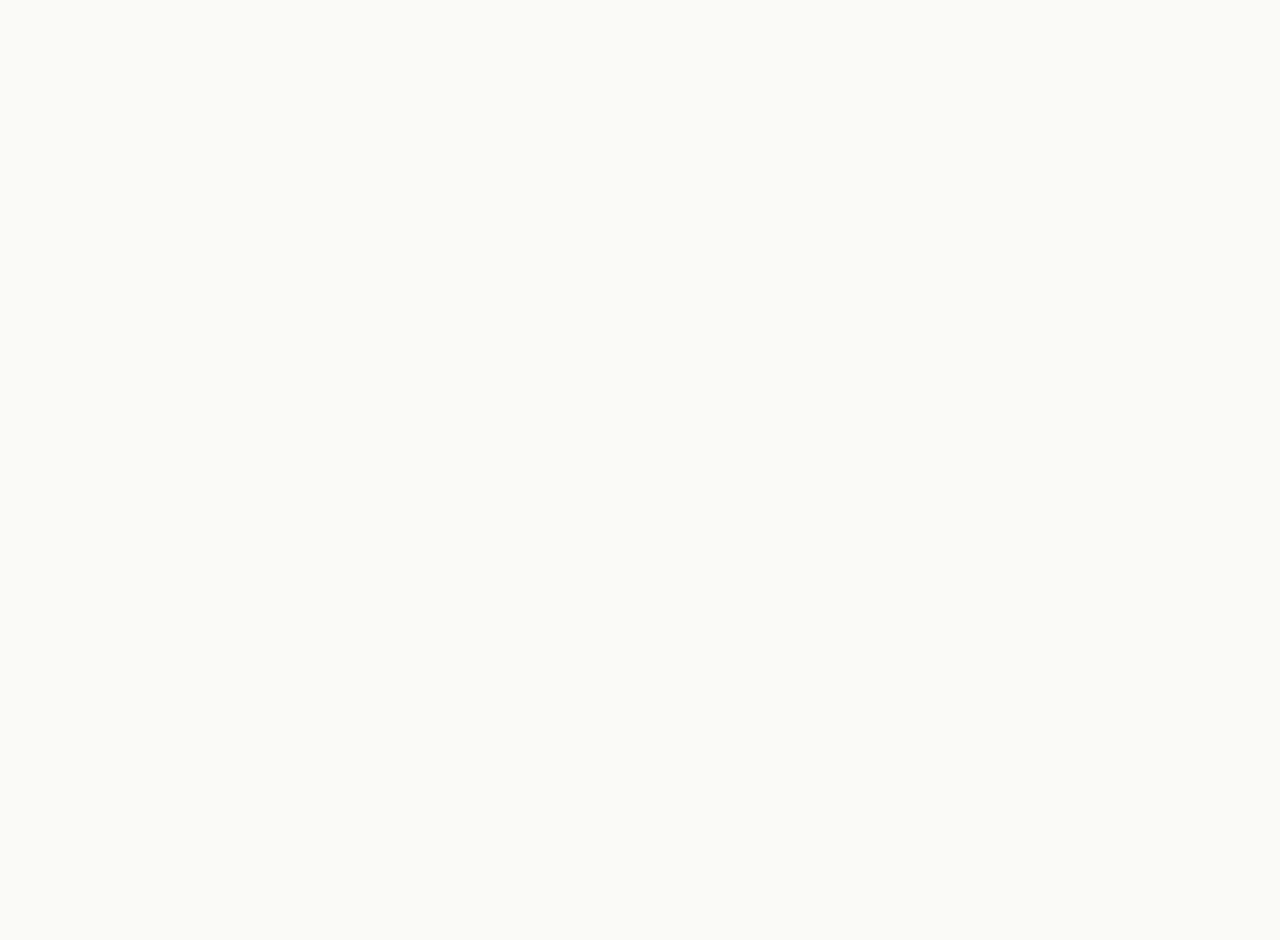
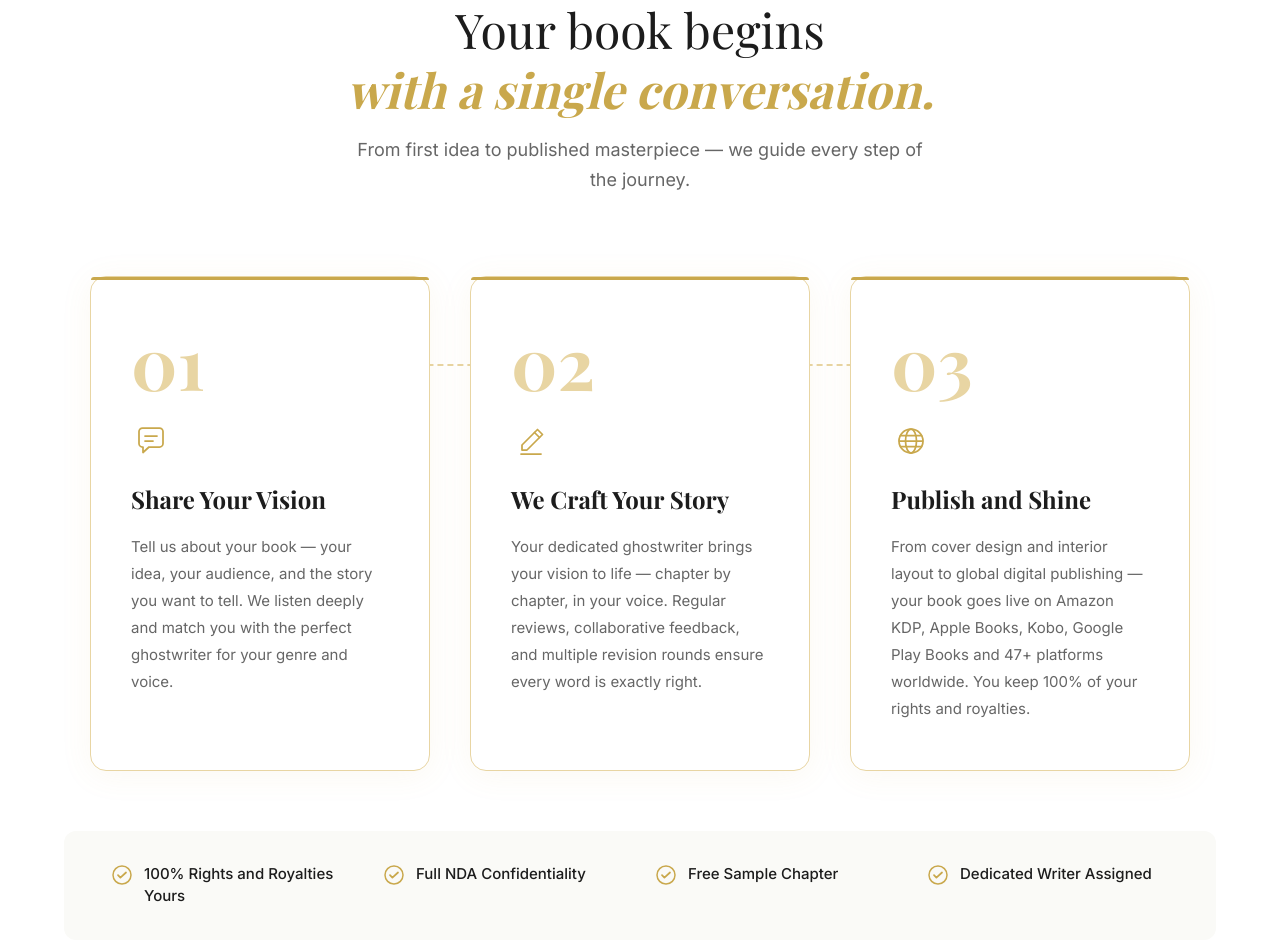
Before and after one commit to kindkiddly/ghostwriterhunt, a Next.js app: page / in a window 1280 px wide. Shown: the part 1620-2560 px from the top of the page. Before the commit the page ends 1465 px from the top, so only its background shows below. Built offline with nearby package versions, Linux system fonts and the light colour scheme.

Commit message:
add How It Works section
Co-authored-by: Cursor <cursoragent@cursor.com>

```diff
--- a/app/page.js
+++ b/app/page.js
@@ -1,6 +1,7 @@
 import Hero from "@/components/Hero";
 import LogoTicker from "@/components/LogoTicker";
 import StatsCounter from "@/components/StatsCounter";
+import HowItWorks from "@/components/HowItWorks";
 
 export default function Home() {
   return (
@@ -8,6 +9,7 @@ export default function Home() {
       <Hero />
       <LogoTicker />
       <StatsCounter />
+      <HowItWorks />
     </main>
   );
 }
--- /dev/null
+++ b/components/HowItWorks.js
@@ -0,0 +1,309 @@
+"use client";
+
+import { useEffect, useRef, useState } from "react";
+
+/**
+ * GhostWriterHunt — How It Works
+ * Reedsy: warm 3-step literary clarity.
+ * Superside: bold step numbers + scroll-reveal confidence.
+ * Animations via Intersection Observer + CSS (no libraries).
+ */
+
+const STEPS = [
+  {
+    number: "01",
+    title: "Share Your Vision",
+    description:
+      "Tell us about your book — your idea, your audience, and the story you want to tell. We listen deeply and match you with the perfect ghostwriter for your genre and voice.",
+    icon: "chat",
+  },
+  {
+    number: "02",
+    title: "We Craft Your Story",
+    description:
+      "Your dedicated ghostwriter brings your vision to life — chapter by chapter, in your voice. Regular reviews, collaborative feedback, and multiple revision rounds ensure every word is exactly right.",
+    icon: "pen",
+  },
+  {
+    number: "03",
+    title: "Publish and Shine",
+    description:
+      "From cover design and interior layout to global digital publishing — your book goes live on Amazon KDP, Apple Books, Kobo, Google Play Books and 47+ platforms worldwide. You keep 100% of your rights and royalties.",
+    icon: "globe",
+  },
+];
+
+const CHECKLIST = [
+  "100% Rights and Royalties Yours",
+  "Full NDA Confidentiality",
+  "Free Sample Chapter",
+  "Dedicated Writer Assigned",
+];
+
+function StepIcon({ type }) {
+  const common = {
+    width: 40,
+    height: 40,
+    viewBox: "0 0 40 40",
+    fill: "none",
+    xmlns: "http://www.w3.org/2000/svg",
+    "aria-hidden": true,
+  };
+
+  if (type === "chat") {
+    return (
+      <svg {...common}>
+        <path
+          d="M8 10.5C8 8.567 9.567 7 11.5 7h17C30.433 7 32 8.567 32 10.5v12c0 1.933-1.567 3.5-3.5 3.5H18l-6 5.5V26H11.5C9.567 26 8 24.433 8 22.5v-12z"
+          stroke="currentColor"
+          strokeWidth="1.75"
+          strokeLinejoin="round"
+        />
+        <path
+          d="M14 15h12M14 20h8"
+          stroke="currentColor"
+          strokeWidth="1.75"
+          strokeLinecap="round"
+        />
+      </svg>
+    );
+  }
+
+  if (type === "pen") {
+    return (
+      <svg {...common}>
+        <path
+          d="M26.5 8.5l5 5L16 29H11v-5L26.5 8.5z"
+          stroke="currentColor"
+          strokeWidth="1.75"
+          strokeLinejoin="round"
+        />
+        <path
+          d="M23.5 11.5l5 5"
+          stroke="currentColor"
+          strokeWidth="1.75"
+          strokeLinecap="round"
+        />
+        <path
+          d="M10 33h20"
+          stroke="currentColor"
+          strokeWidth="1.75"
+          strokeLinecap="round"
+        />
+      </svg>
+    );
+  }
+
+  return (
+    <svg {...common}>
+      <circle
+        cx="20"
+        cy="20"
+        r="12"
+        stroke="currentColor"
+        strokeWidth="1.75"
+      />
+      <ellipse
+        cx="20"
+        cy="20"
+        rx="5.5"
+        ry="12"
+        stroke="currentColor"
+        strokeWidth="1.75"
+      />
+      <path
+        d="M8.5 20h23M9.5 14.5h21M9.5 25.5h21"
+        stroke="currentColor"
+        strokeWidth="1.75"
+        strokeLinecap="round"
+      />
+    </svg>
+  );
+}
+
+function CheckIcon() {
+  return (
+    <svg
+      width="20"
+      height="20"
+      viewBox="0 0 20 20"
+      fill="none"
+      xmlns="http://www.w3.org/2000/svg"
+      aria-hidden="true"
+      className="mt-0.5 shrink-0 text-[var(--color-accent-gold)]"
+    >
+      <circle cx="10" cy="10" r="9" stroke="currentColor" strokeWidth="1.5" />
+      <path
+        d="M6 10.2l2.4 2.4L14 7.5"
+        stroke="currentColor"
+        strokeWidth="1.75"
+        strokeLinecap="round"
+        strokeLinejoin="round"
+      />
+    </svg>
+  );
+}
+
+export default function HowItWorks() {
+  const sectionRef = useRef(null);
+  const [visible, setVisible] = useState(false);
+
+  // Reveal once when the section enters the viewport
+  useEffect(() => {
+    const node = sectionRef.current;
+    if (!node) return;
+
+    const observer = new IntersectionObserver(
+      ([entry]) => {
+        if (entry.isIntersecting) {
+          setVisible(true);
+          observer.disconnect();
+        }
+      },
+      { threshold: 0.2 }
+    );
+
+    observer.observe(node);
+    return () => observer.disconnect();
+  }, []);
+
+  return (
+    <section
+      ref={sectionRef}
+      id="how-it-works"
+      className="w-full bg-[var(--color-card)] py-[120px]"
+      aria-label="How it works"
+    >
+      {/* Scoped reveal animations */}
+      <style>{`
+        @keyframes gwh-hiw-fade {
+          from { opacity: 0; }
+          to { opacity: 1; }
+        }
+
+        @keyframes gwh-hiw-up {
+          from {
+            opacity: 0;
+            transform: translateY(40px);
+          }
+          to {
+            opacity: 1;
+            transform: translateY(0);
+          }
+        }
+
+        .gwh-hiw-label,
+        .gwh-hiw-headline,
+        .gwh-hiw-sub,
+        .gwh-hiw-card,
+        .gwh-hiw-checklist {
+          opacity: 0;
+        }
+
+        .gwh-hiw-visible .gwh-hiw-label {
+          animation: gwh-hiw-fade 0.6s ease-out forwards;
+        }
+
+        .gwh-hiw-visible .gwh-hiw-headline {
+          animation: gwh-hiw-up 0.6s ease-out 0.08s forwards;
+        }
+
+        .gwh-hiw-visible .gwh-hiw-sub {
+          animation: gwh-hiw-up 0.6s ease-out 0.16s forwards;
+        }
+
+        .gwh-hiw-visible .gwh-hiw-card:nth-child(1) {
+          animation: gwh-hiw-up 0.6s ease-out 0.28s forwards;
+        }
+
+        .gwh-hiw-visible .gwh-hiw-card:nth-child(2) {
+          animation: gwh-hiw-up 0.6s ease-out 0.43s forwards;
+        }
+
+        .gwh-hiw-visible .gwh-hiw-card:nth-child(3) {
+          animation: gwh-hiw-up 0.6s ease-out 0.58s forwards;
+        }
+
+        .gwh-hiw-visible .gwh-hiw-checklist {
+          animation: gwh-hiw-fade 0.6s ease-out 0.8s forwards;
+        }
+      `}</style>
+
+      <div
+        className={`mx-auto max-w-[1200px] px-6 ${visible ? "gwh-hiw-visible" : ""}`}
+      >
+        {/* Section label */}
+        <p className="gwh-hiw-label mb-4 text-center font-inter text-[12px] font-medium uppercase tracking-[0.15em] text-[var(--color-accent-olive)]">
+          The Process
+        </p>
+
+        {/* Headline — line 2 italic gold */}
+        <h2 className="gwh-hiw-headline mb-4 text-center font-playfair text-[36px] font-bold leading-tight text-[var(--color-text)] lg:text-[48px]">
+          <span className="block font-normal">Your book begins</span>
+          <span className="block italic text-[var(--color-accent-gold)]">
+            with a single conversation.
+          </span>
+        </h2>
+
+        {/* Subtext */}
+        <p className="gwh-hiw-sub mx-auto mb-20 max-w-[580px] text-center font-inter text-[18px] font-normal leading-[1.7] text-[#666666]">
+          From first idea to published masterpiece — we guide every step of the
+          journey.
+        </p>
+
+        {/* Steps row with connecting dashed line (desktop) */}
+        <div className="relative mx-auto max-w-[1100px]">
+          {/* Gold dotted connector behind cards */}
+          <div
+            className="pointer-events-none absolute left-[8%] right-[8%] top-[88px] z-0 hidden border-t-2 border-dashed border-[var(--color-border)] lg:block"
+            aria-hidden="true"
+          />
+
+          <ol className="relative z-10 grid grid-cols-1 gap-8 lg:grid-cols-3 lg:gap-10">
+            {STEPS.map((step) => (
+              <li
+                key={step.number}
+                className="gwh-hiw-card group relative rounded-2xl border border-[var(--color-border)] bg-[var(--color-card)] px-10 py-12 shadow-[0_4px_32px_rgba(201,168,76,0.08)] transition-all duration-300 ease-in-out hover:-translate-y-2 hover:shadow-[0_12px_40px_rgba(201,168,76,0.16)]"
+              >
+                {/* Top gold accent */}
+                <div
+                  className="absolute inset-x-0 top-0 h-[3px] rounded-t-2xl bg-[var(--color-accent-gold)]"
+                  aria-hidden="true"
+                />
+
+                <span className="mb-6 block font-playfair text-[72px] font-bold leading-none text-[var(--color-border)]">
+                  {step.number}
+                </span>
+
+                <div className="mb-5 text-[var(--color-accent-gold)]">
+                  <StepIcon type={step.icon} />
+                </div>
+
+                <h3 className="mb-4 font-playfair text-[24px] font-bold text-[var(--color-text)]">
+                  {step.title}
+                </h3>
+
+                <p className="font-inter text-[15px] font-normal leading-[1.8] text-[#666666]">
+                  {step.description}
+                </p>
+              </li>
+            ))}
+          </ol>
+        </div>
+
+        {/* What's included checklist */}
+        <ul className="gwh-hiw-checklist mt-[60px] grid grid-cols-1 gap-6 rounded-xl bg-[var(--color-background)] px-8 py-8 sm:grid-cols-2 sm:px-12 lg:grid-cols-4 lg:gap-8">
+          {CHECKLIST.map((item) => (
+            <li
+              key={item}
+              className="flex items-start gap-3 font-inter text-[15px] font-medium text-[var(--color-text)]"
+            >
+              <CheckIcon />
+              <span>{item}</span>
+            </li>
+          ))}
+        </ul>
+      </div>
+    </section>
+  );
+}
```
